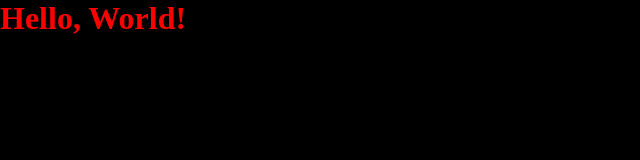
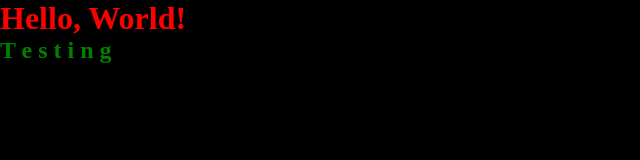
Before and after one commit to T3CHNOLOG1C/3DS-Crap, a plain HTML site: page index.html in a window 1280 px wide. Shown: the whole page, without its empty margins (0-640 px from the left). Drawn offline with Linux system fonts and the light colour scheme.

Commit message:
Update index.html

```diff
--- a/index.html
+++ b/index.html
@@ -21,6 +21,11 @@
                 padding: 0;
                 color: red;
             }
+            h2 {
+               margin: 0;
+               padding: 0;
+               color: green;
+            }
         </style>
 <title> 3DS Crap </title>
 </head>
```
